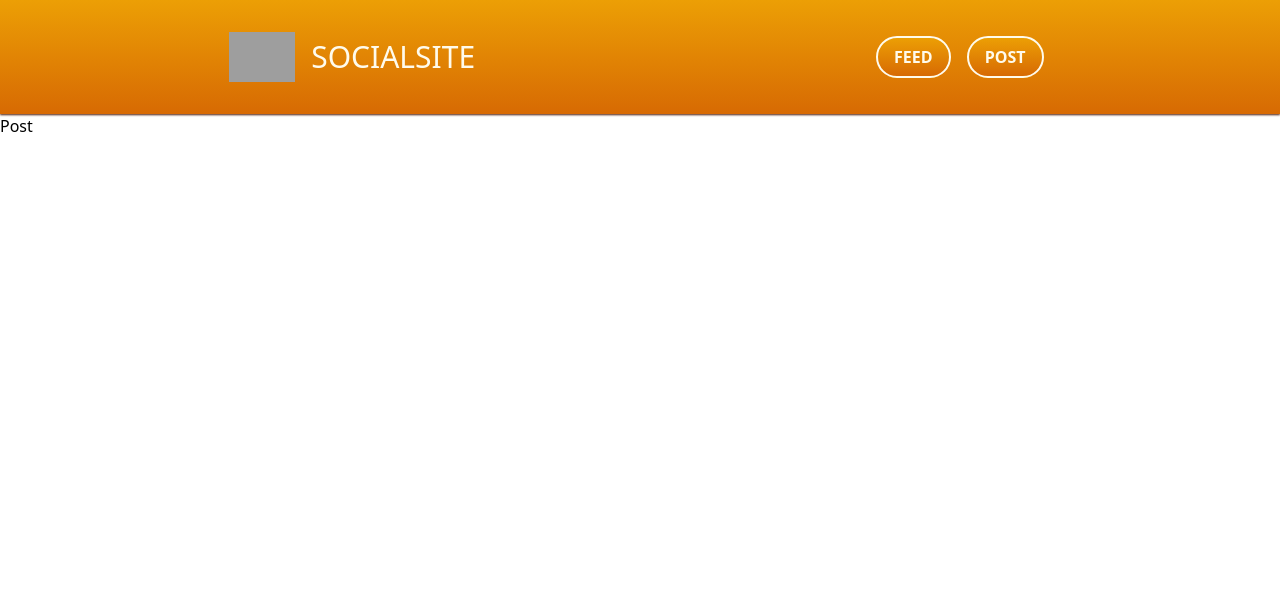
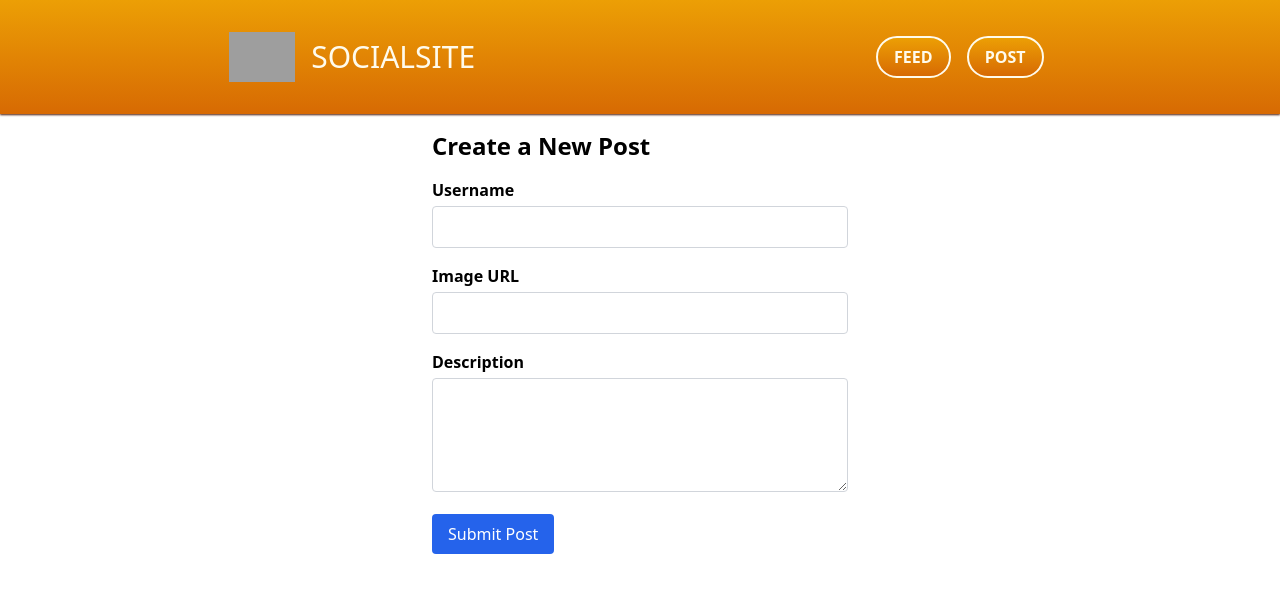
Before and after one commit to sinanaseri1/week5project, a Next.js app in the folder social-media-app/: page /post in a window 1280 px wide. Shown: the top 592 px of the page. Built offline with nearby package versions, Linux system fonts and the light colour scheme; grey boxes are pictures that could not be loaded.

Commit message:
added a post form in post/post.js

```diff
--- a/social-media-app/src/app/post/page.js
+++ b/social-media-app/src/app/post/page.js
@@ -1,9 +1,83 @@
-import React from 'react'
+// src/app/post/post.js
+"use client";
 
-const Post = () => {
+import React, { useState } from "react";
+
+export default function PostPage() {
+  const [username, setUsername] = useState("");
+  const [imageURL, setImageURL] = useState("");
+  const [description, setDescription] = useState("");
+
+  function handleSubmit(e) {
+    e.preventDefault();
+
+    // For now, just console log.
+    console.log("New Post Data:", {
+      username,
+      imageURL,
+      description,
+    });
+
+    // Reset fields or keep them—your choice.
+    setUsername("");
+    setImageURL("");
+    setDescription("");
+  }
+
   return (
-    <div>Post</div>
-  )
+    <div className="max-w-md mx-auto p-4">
+      <h1 className="text-2xl font-bold mb-4">Create a New Post</h1>
+
+      <form onSubmit={handleSubmit} className="space-y-4">
+        {/* Username */}
+        <div>
+          <label htmlFor="username" className="block mb-1 font-semibold">
+            Username
+          </label>
+          <input
+            id="username"
+            className="w-full px-3 py-2 border border-gray-300 rounded"
+            type="text"
+            value={username}
+            onChange={(e) => setUsername(e.target.value)}
+          />
+        </div>
+
+        {/* Image URL */}
+        <div>
+          <label htmlFor="imageURL" className="block mb-1 font-semibold">
+            Image URL
+          </label>
+          <input
+            id="imageURL"
+            className="w-full px-3 py-2 border border-gray-300 rounded"
+            type="text"
+            value={imageURL}
+            onChange={(e) => setImageURL(e.target.value)}
+          />
+        </div>
+
+        {/* Description */}
+        <div>
+          <label htmlFor="description" className="block mb-1 font-semibold">
+            Description
+          </label>
+          <textarea
+            id="description"
+            className="w-full px-3 py-2 border border-gray-300 rounded"
+            rows={4}
+            value={description}
+            onChange={(e) => setDescription(e.target.value)}
+          />
+        </div>
+
+        <button
+          type="submit"
+          className="bg-blue-600 text-white py-2 px-4 rounded hover:bg-blue-500"
+        >
+          Submit Post
+        </button>
+      </form>
+    </div>
+  );
 }
-
-export default Post
```
